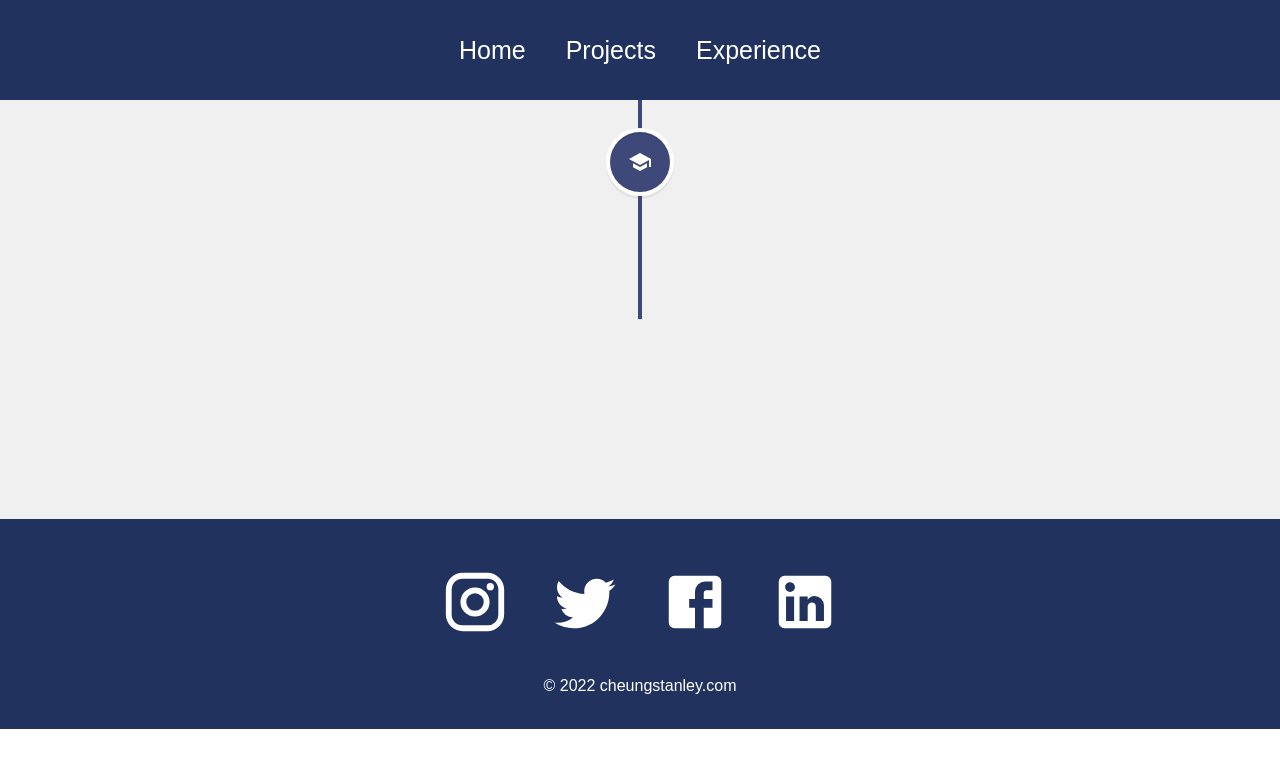
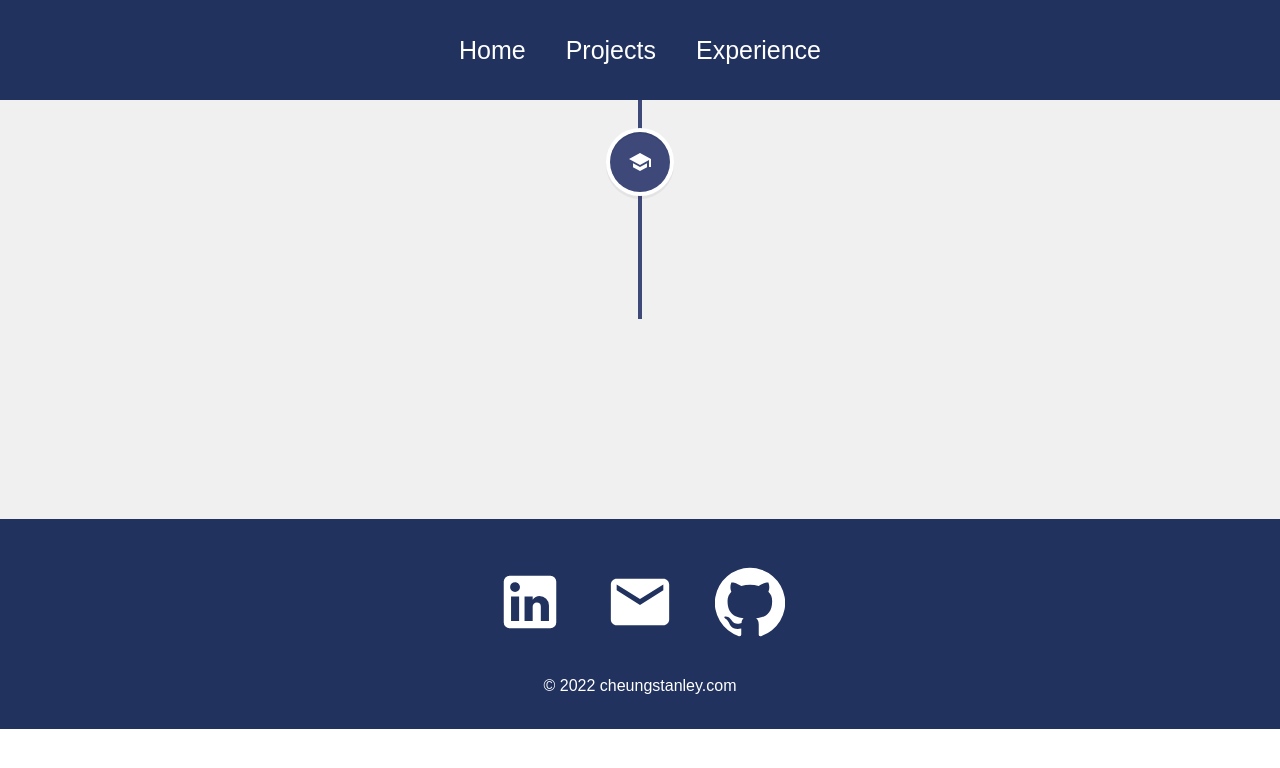
Before and after one commit to cheuyin/personal-website, a React (Create React App) app: page /experience in a window 1280 px wide. Shown: the top 768 px of the page. Built offline with nearby package versions, Linux system fonts and the light colour scheme.

Commit message:
Update footer links

```diff
--- a/src/components/Footer.js
+++ b/src/components/Footer.js
@@ -1,15 +1,26 @@
 import React from "react";
-import { Instagram, Twitter, Facebook, LinkedIn } from "@material-ui/icons/";
+import { LinkedIn, Email, GitHub } from "@material-ui/icons";
 import "../styles/Footer.css";
 
 function Footer() {
 	return (
 		<div className="footer">
 			<div className="socialMedia">
-				<Instagram />
-				<Twitter />
-				<Facebook />
-				<LinkedIn />
+				<address>
+					<a
+						href="https://www.linkedin.com/in/yinstanleycheung/"
+						target="_blank"
+						rel="noreferrer"
+					>
+						<LinkedIn />
+					</a>
+					<a href="mailto: yinstanleycheung@gmail.com">
+						<Email />
+					</a>
+					<a href="https://github.com/cheuyin" target="_blank" rel="noreferrer">
+						<GitHub />
+					</a>
+				</address>
 			</div>
 			<p> &copy; 2022 cheungstanley.com</p>
 		</div>
```
